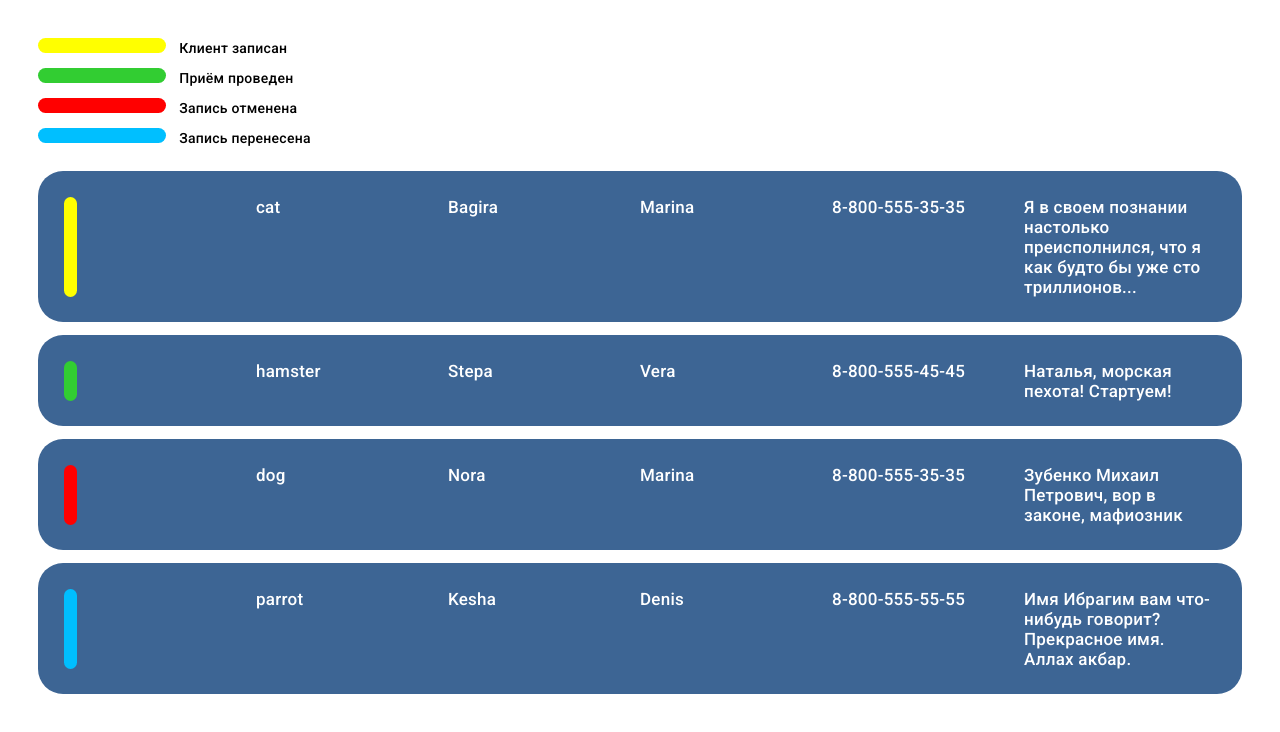
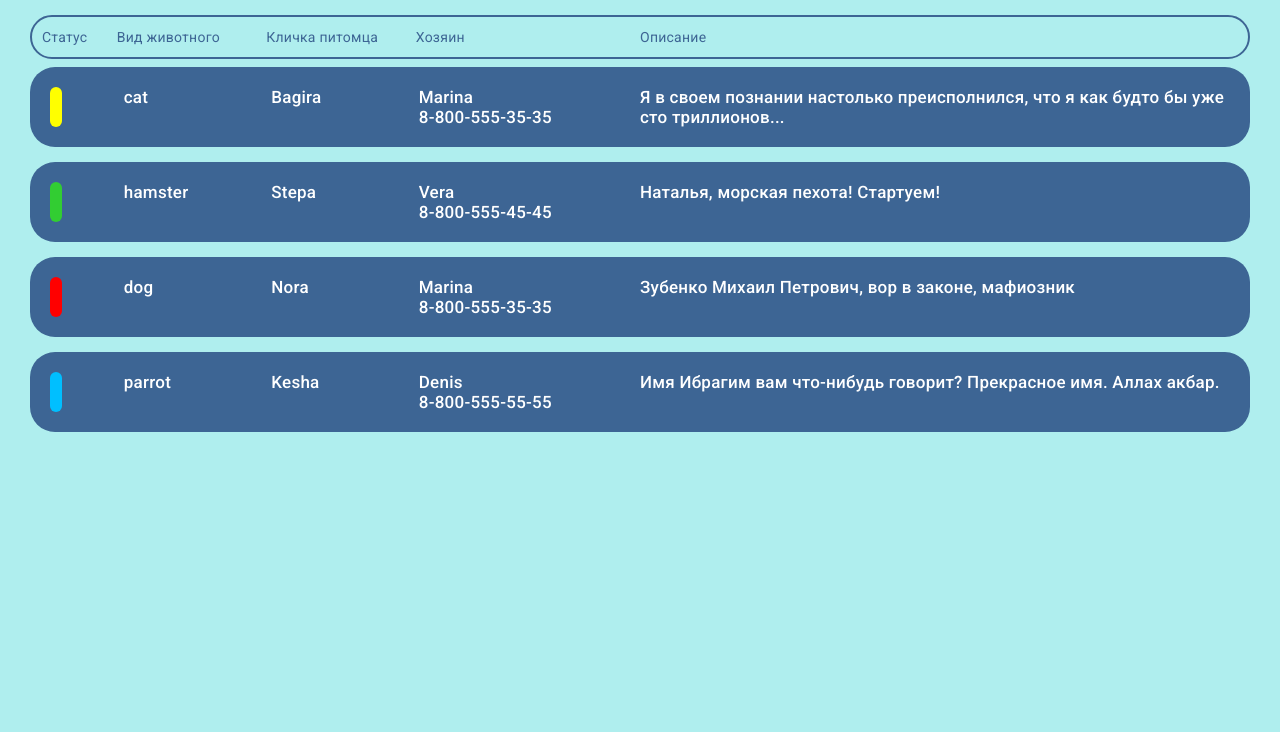
Before and after one commit to blinmarin/Vet_frontend, an Angular app: page / in a window 1280 px wide. Shown: the top 732 px of the page. Built offline with nearby package versions, Linux system fonts and the light colour scheme.

Commit message:
add titles; percent to pixels change

```diff
--- a/src/app/modules/appointments/components/mar-list/mar-list.component.html
+++ b/src/app/modules/appointments/components/mar-list/mar-list.component.html
@@ -1,5 +1,4 @@
-
-  <div class="legend-wrapper">
+<!-- <div class="legend-wrapper">
     <div class="block">
       <div class="legend IsYellow"></div>
       <div class="text">Клиент записан</div>
@@ -19,22 +18,35 @@
       <div class="legend IsBlue"></div>
       <div class="text">Запись перенесена</div>
     </div>
+  </div> -->
 
+<div class="head">
+  <div>Статус</div>
+  <div>Вид животного</div>
+  <div>Кличка питомца</div>
+  <div>Хозяин</div>
+  <div>Описание</div>
 
-  </div>
+</div>
 
 
 
-<div class="wrapper" *ngFor="let item of items_appointments">
-  <!-- <div class="id">{{item.id}}</div> -->
-  <div class="status IsYellow" *ngIf="item.status == 'registered'"></div>
-  <div class="status IsGreen" *ngIf="item.status == 'completed'"></div>
-  <div class="status IsRed" *ngIf="item.status == 'canceled'"></div>
-  <div class="status IsBlue" *ngIf="item.status == 'rescheduled'"></div>
+
+<div class="wrapper" *ngFor="let item of items_appointments; let first=first;" [ngClass] = "{first: first}">
+
+  <div class="status IsYellow" *ngIf="item.status == 'registered'" title='Клиент записан'></div>
+  <div class="status IsGreen" *ngIf="item.status == 'completed'" title='Приём проведён'></div>
+  <div class="status IsRed" *ngIf="item.status == 'canceled'" title='Запись отменена'></div>
+  <div class="status IsBlue" *ngIf="item.status == 'rescheduled'" title='Запись перенесена'></div>
 
   <div class="type">{{item.pet.type}}</div>
   <div class="pet">{{item.pet.name}}</div>
-  <div class="owner">{{item.owner.name}}</div>
-  <div class="phone">{{item.owner.phone}}</div>
+
+  <div>
+    <div class="owner">{{item.owner.name}}</div>
+    <div class="phone">{{item.owner.phone}}</div>
+  </div>
+
   <div class="description">{{item.description}}</div>
+
 </div>
--- a/src/app/modules/appointments/components/mar-list/mar-list.component.scss
+++ b/src/app/modules/appointments/components/mar-list/mar-list.component.scss
@@ -1,61 +1,62 @@
+// список
+
 .wrapper {
   display: grid;
-  grid-template-columns: repeat(6, 1fr);
+  grid-template-columns: 1fr 2fr 2fr 3fr 8fr;
   font-size: 17px;
   font-weight: 500;
   color: white;
-  margin: 1%;
-  margin-left: 3%;
-  margin-right: 3%;
+  margin: 15px;
+  margin-left: 30px;
+  margin-right: 30px;
   background-color: #3d6594;
-  padding: 2%;
+  padding: 20px;
   border-radius: 25px;
 
   &:hover {
-    transition-duration: 0.4s;
+    transition-duration: 0.2s;
     background-color: #6495ED;
     transform: scale(1.02);
   }
 
   .status {
     border-radius: 25px;
-    width: 7%;
+    width: 12px;
   }
 
 
 }
 
-.legend-wrapper{
-    width: 20%;
-    height: 15%;
-    margin: 3%;
-    margin-bottom: 1%;
+// легенда
+
+.legend-wrapper {
+  width: 200px;
+  height: 90px;
+  margin: 50px;
+  margin-bottom: 10px;
 }
 
-.block{
+.block {
   width: 100%;
   height: 25%;
-    white-space:nowrap
+  white-space: nowrap
 }
 
-.legend{
+.legend {
   width: 50%;
   height: 50%;
-    display:inline-block;
+  display: inline-block;
   border-radius: 25px;
 }
 
-.text{
-    margin-left: 5%;
-    display:inline-block;
+.text {
+  margin-left: 10px;
+  display: inline-block;
   font-weight: 500;
 }
 
 
-
-
-
-
+// статус
 
 
 .IsYellow {
@@ -73,3 +74,25 @@
 .IsBlue {
   background-color: #00BFFF;
 }
+
+// заголовки
+
+.head {
+  display: grid;
+  grid-template-columns: 1fr 2fr 2fr 3fr 8fr;
+  font-size: 14px;
+  color: #3d6594;
+  margin-top: 15px;
+  margin-bottom: 8px;
+  margin-left: 30px;
+  margin-right: 30px;
+  border: 2px solid #3d6594;
+  background-color: #AFEEEE;
+  padding: 10px;
+  border-radius: 25px;
+
+}
+
+.first {
+  margin-top: 0px;
+}
--- a/src/styles.scss
+++ b/src/styles.scss
@@ -1,4 +1,6 @@
 /* You can add global styles to this file, and also import other style files */
 
 html, body { height: 100%; }
-body { margin: 0; font-family: Roboto, "Helvetica Neue", sans-serif; }
+body { margin: 0;
+      font-family: Roboto, "Helvetica Neue", sans-serif;
+      background-color: #AFEEEE; }
```
Lines whose indentation alone changed are shown as unchanged.
